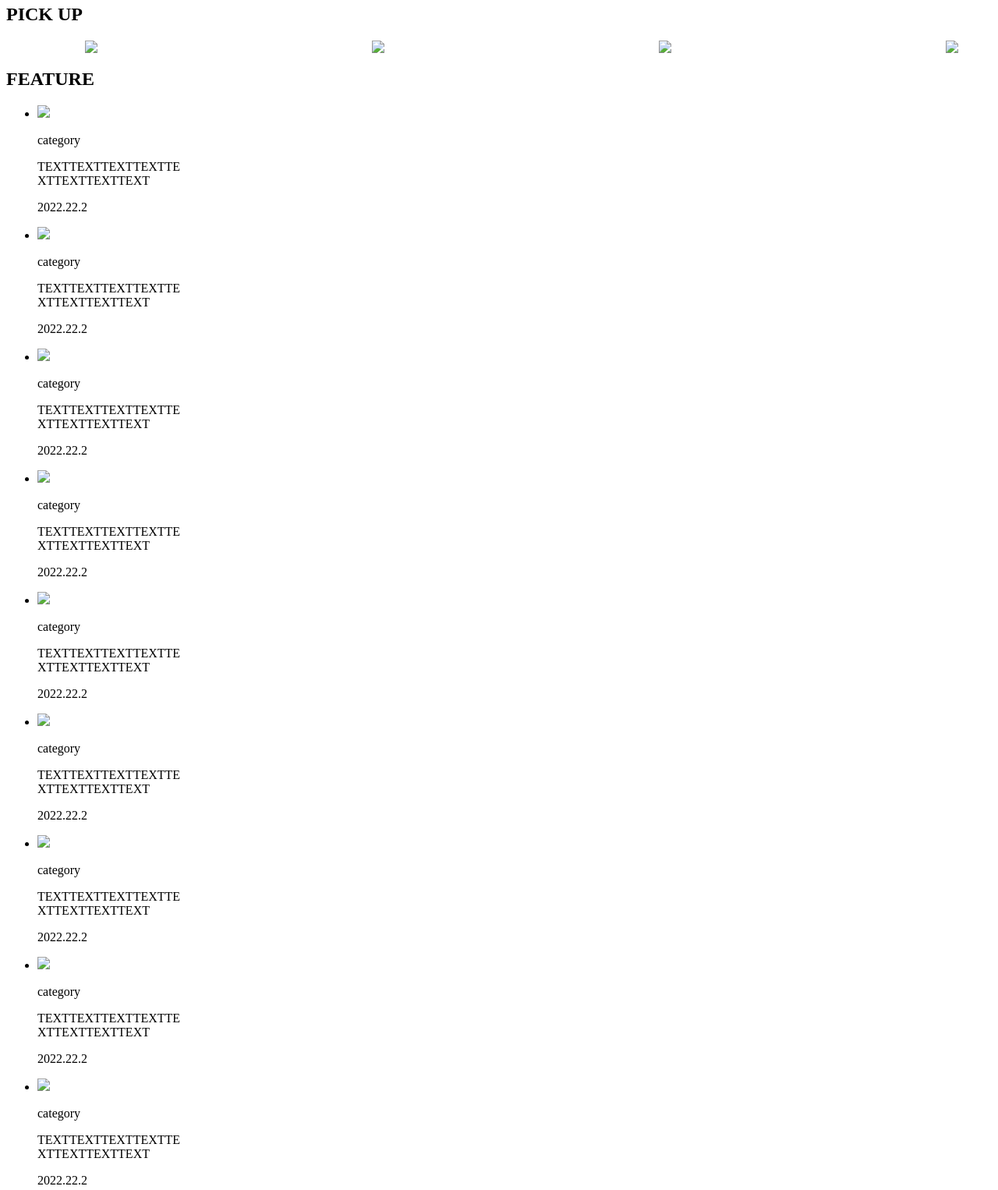
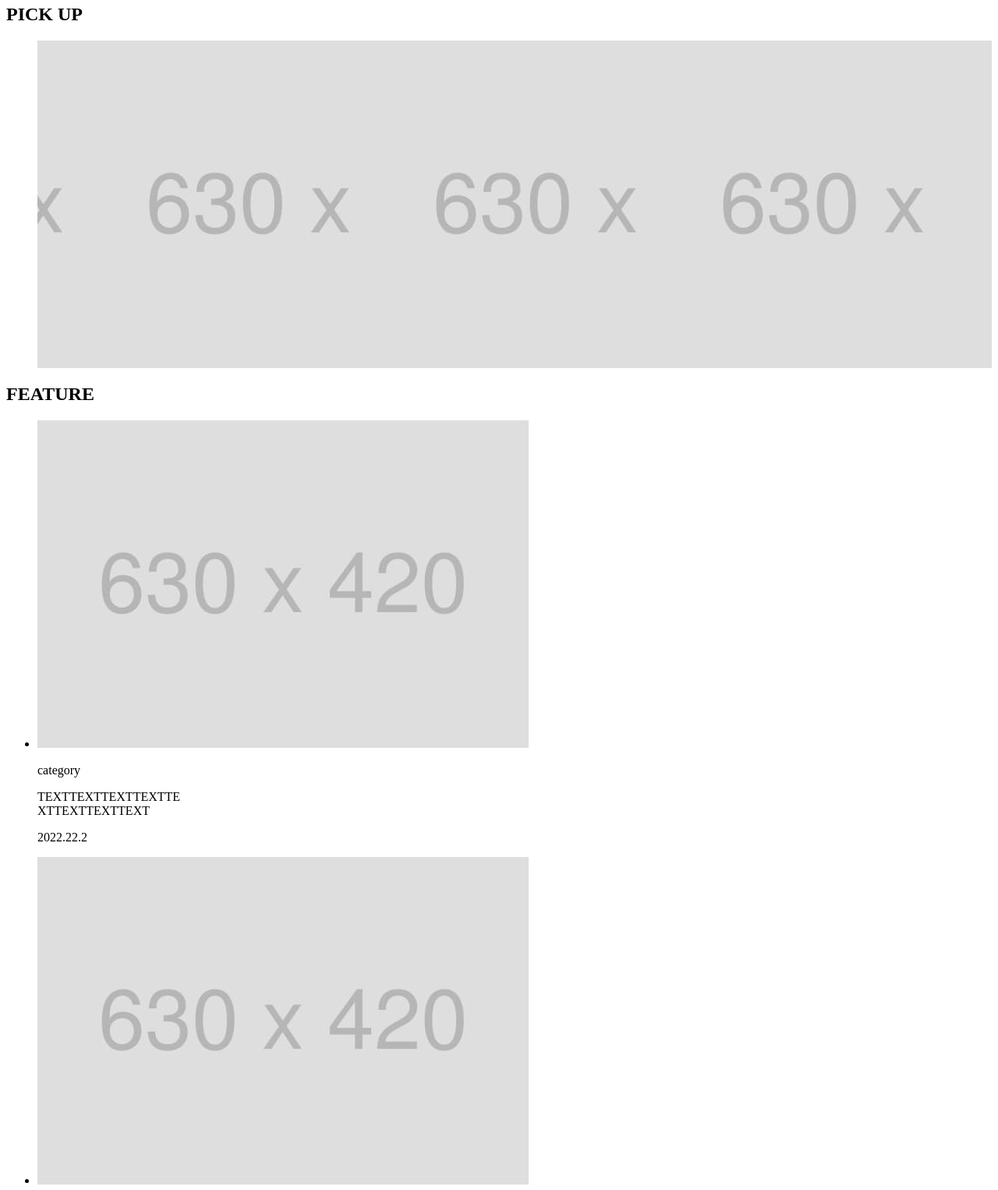
Before and after one commit to yuki96422/demo, a plain HTML site: page index.html in a window 1280 px wide. Shown: the part 400-1926 px from the top of the page at 78% size. Drawn offline with nearby package versions, Linux system fonts and the light colour scheme; files whose address does not match are found by name.

Commit message:
Update index.html

```diff
--- a/index.html
+++ b/index.html
@@ -43,11 +43,11 @@
       <section id="pick-up">
         <h2>PICK UP</h2>
         <ul class="slider">
-          <li><img src="img/feature1.jpg"></li>
-          <li><img src="img/feature2.jpg"></li>
-          <li><img src="img/feature3.jpg"></li>
-          <li><img src="img/feature4.jpg"></li>
-          <li><img src="img/feature5.jpg"></li>
+          <li><img src="feature1.jpg"></li>
+          <li><img src="feature2.jpg"></li>
+          <li><img src="feature3.jpg"></li>
+          <li><img src="feature4.jpg"></li>
+          <li><img src="feature5.jpg"></li>
         </ul>
       </section>
 
@@ -56,7 +56,7 @@
         <div class="wrapper">
           <ul class="grid">
             <li>
-              <img src="img/feature1.jpg">
+              <img src="feature1.jpg">
               <div class="text-area">
                 <p class="category">category</p>
                 <p class="text">TEXTTEXTTEXTTEXTTE<br>XTTEXTTEXTTEXT</p>
@@ -64,7 +64,7 @@
               </div>
             </li>
             <li>
-              <img src="img/feature2.jpg">
+              <img src="feature2.jpg">
               <div class="text-area">
                 <p class="category">category</p>
                 <p class="text">TEXTTEXTTEXTTEXTTE<br>XTTEXTTEXTTEXT</p>
@@ -72,7 +72,7 @@
               </div>
             </li>
             <li>
-              <img src="img/feature3.jpg">
+              <img src="feature3.jpg">
               <div class="text-area">
                 <p class="category">category</p>
                 <p class="text">TEXTTEXTTEXTTEXTTE<br>XTTEXTTEXTTEXT</p>
@@ -80,7 +80,7 @@
               </div>
             </li>
             <li>
-              <img src="img/feature4.jpg">
+              <img src="feature4.jpg">
               <div class="text-area">
                 <p class="category">category</p>
                 <p class="text">TEXTTEXTTEXTTEXTTE<br>XTTEXTTEXTTEXT</p>
@@ -88,7 +88,7 @@
               </div>
             </li>
             <li>
-              <img src="img/feature5.jpg">
+              <img src="feature5.jpg">
               <div class="text-area">
                 <p class="category">category</p>
                 <p class="text">TEXTTEXTTEXTTEXTTE<br>XTTEXTTEXTTEXT</p>
@@ -96,7 +96,7 @@
               </div>
             </li>
             <li>
-              <img src="img/feature6.jpg">
+              <img src="feature6.jpg">
               <div class="text-area">
                 <p class="category">category</p>
                 <p class="text">TEXTTEXTTEXTTEXTTE<br>XTTEXTTEXTTEXT</p>
@@ -104,7 +104,7 @@
               </div>
             </li>
             <li>
-              <img src="img/feature7.jpg">
+              <img src="feature7.jpg">
               <div class="text-area">
                 <p class="category">category</p>
                 <p class="text">TEXTTEXTTEXTTEXTTE<br>XTTEXTTEXTTEXT</p>
@@ -112,7 +112,7 @@
               </div>
             </li>
             <li>
-              <img src="img/feature8.jpg">
+              <img src="feature8.jpg">
               <div class="text-area">
                 <p class="category">category</p>
                 <p class="text">TEXTTEXTTEXTTEXTTE<br>XTTEXTTEXTTEXT</p>
@@ -120,7 +120,7 @@
               </div>
             </li>
             <li>
-              <img src="img/feature9.jpg">
+              <img src="feature9.jpg">
               <div class="text-area">
                 <p class="category">category</p>
                 <p class="text">TEXTTEXTTEXTTEXTTE<br>XTTEXTTEXTTEXT</p>
```
